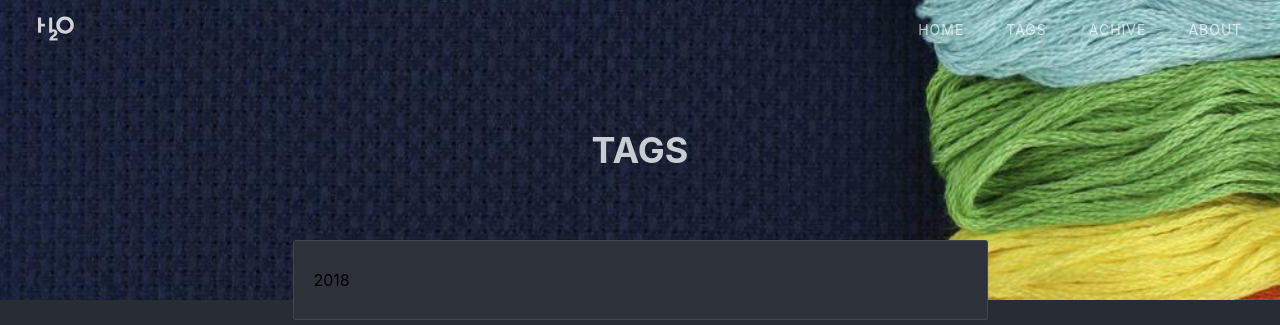
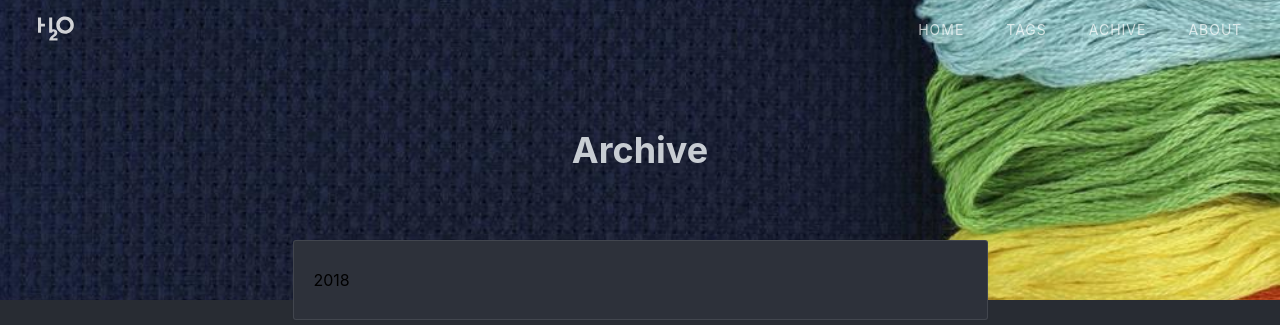
Before and after one commit to Yaningnaw/Yaningnaw.github.io, a Jekyll site: the page built from achive.html, in a window 1280 px wide and 1020 px high. Shown: the top 325 px of the window. Built offline with Jekyll 4.4.1, drawn with Linux system fonts in a browser that asks for light colours; nearby versions of some CDN libraries; a style sheet for code colours, icons or effects is not loaded.

Commit message:
the change of achive.html to conform to achive page

```diff
--- a/achive.html
+++ b/achive.html
@@ -10,7 +10,7 @@ header-img: "assets/img/deepbule.jpg"
 <div class="g-banner tags-banner {{ site.postPatterns | prepend: 'post-pattern-' }} {{ site.theme-color | prepend: 'bgcolor-' }}" data-theme="{{ site.theme-color }}"
 style="{% if page.header-img %}background: url({{ page.header-img | prepend: site.baseurl }}) no-repeat center center; background-size: cover;{% endif %}"
 >
-    <h2>TAGS</h2>
+    <h2>Archive</h2>
 </div>
 
 <main class="tags-content">
```
